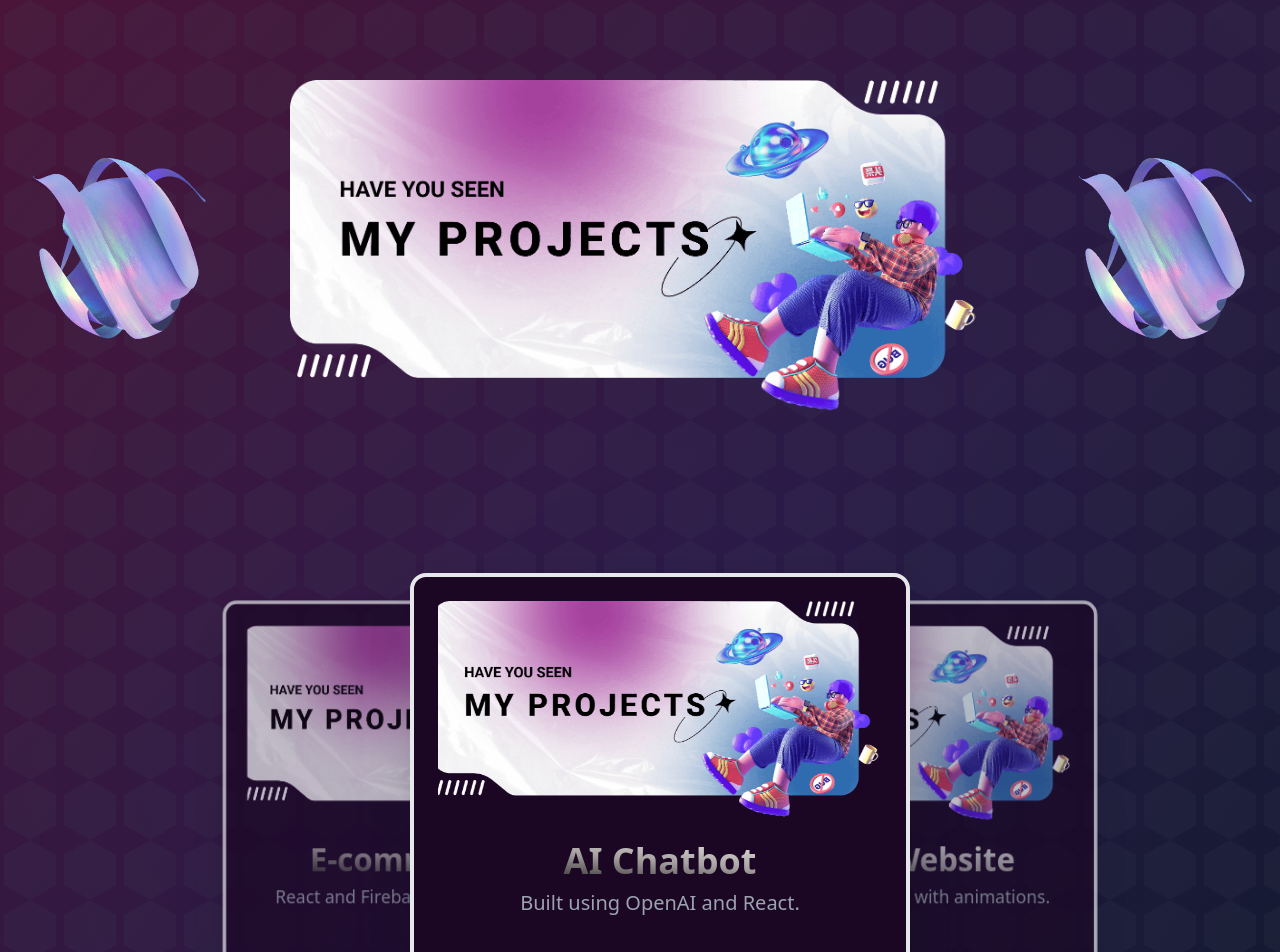
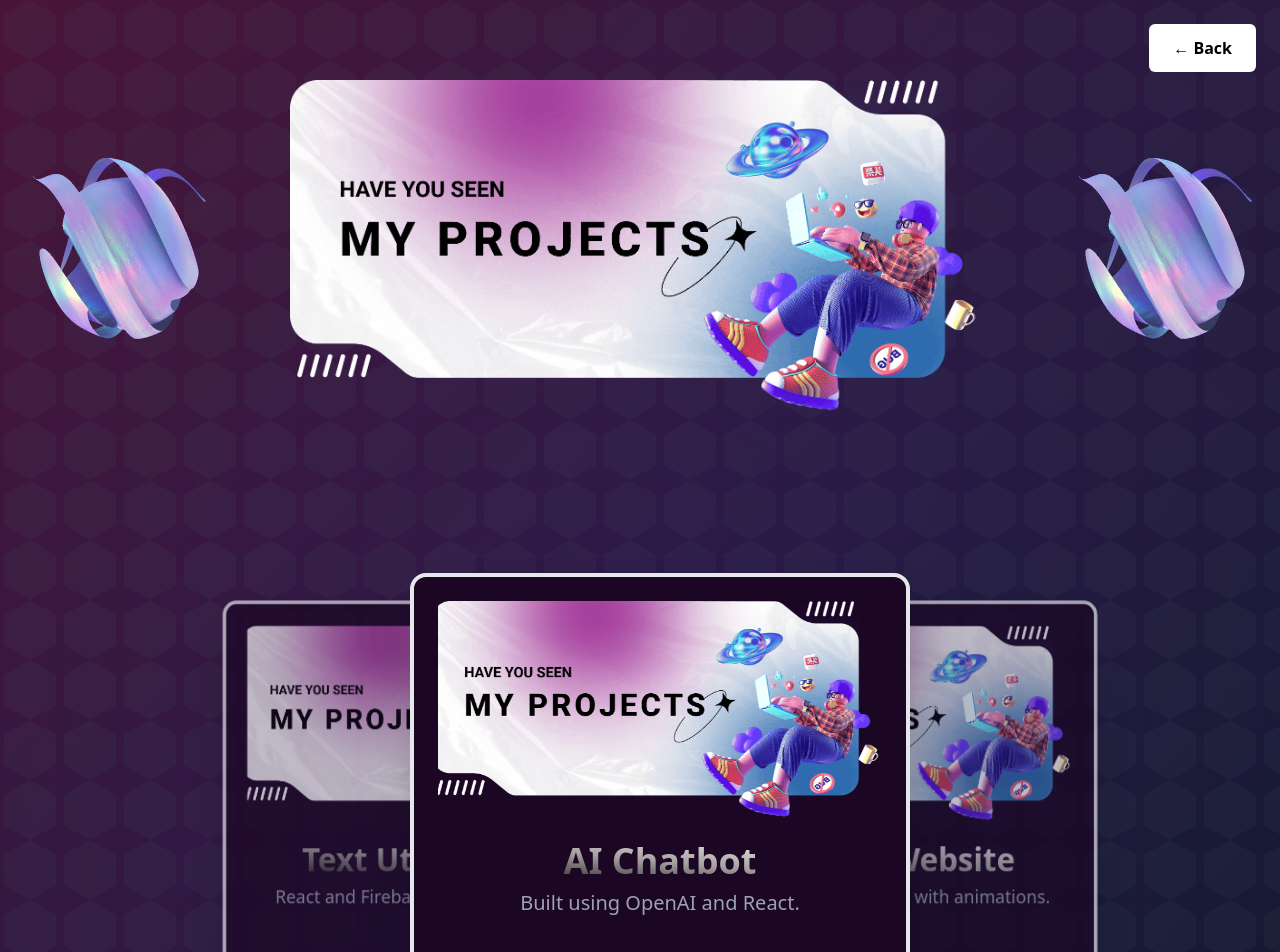
Before and after one commit to Nirmal-blip/PortFolio, a React (Vite) app: page /projects in a window 1280 px wide. Shown: the top 952 px of the page. Built offline with nearby package versions, Linux system fonts and the light colour scheme.

Commit message:
ADDED THE NEW PROJECT

```diff
--- a/package.json
+++ b/package.json
@@ -14,7 +14,7 @@
     "react": "^18.2.0",
     "react-dom": "^18.2.0",
     "react-icons": "^5.5.0",
-    "react-router-dom": "^6.22.1",
+    "react-router-dom": "^6.30.1",
     "typewriter-effect": "^2.22.0"
   },
   "devDependencies": {
--- a/src/App.jsx
+++ b/src/App.jsx
@@ -12,7 +12,6 @@ import Navbar from './components/Navbar';
 import Projects from './components/Projects';
 import Skill from './components/Skill';
 function App() {
-  const [count, setCount] = useState(0);
 
   return (
     <>
--- a/src/components/Footer.jsx
+++ b/src/components/Footer.jsx
@@ -1,9 +1,16 @@
 import "@fortawesome/fontawesome-free/css/all.min.css";
 import React from 'react';
+import { use } from "react";
+import Navbar from "../components/Navbar"
+import {useLocation} from 'react-router-dom'
+export default function Footer() {
+  const location=useLocation();
+  return (
+    <>
 
-export default function Footer() {
-  return (
-    <footer className="relative bg-gradient-to-b from-[#20041e] to-[#100114] text-gray-300 py-16 px-8 overflow-hidden">
+    <footer  className="relative bg-gradient-to-b from-[#20041e] to-[#100114] text-gray-300 py-16 px-8 overflow-hidden">
+
+
       {/* Cyberpunk background elements */}
       <div className="absolute inset-0">
         <div
@@ -134,5 +141,6 @@ export default function Footer() {
         }
       `}</style>
     </footer>
+    </>
   );
 }
--- a/src/components/Navbar.jsx
+++ b/src/components/Navbar.jsx
@@ -27,7 +27,7 @@ const Navbar = () => {
         <ul className="hidden md:flex space-x-2 items-center text-base">
           {[
             { href: '/', label: 'Explore', icon: <FaHome className="h-5 w-5" /> },
-            { href: '#', label: 'Contact Us', icon: <FaEnvelope className="h-5 w-5" /> },
+            { href: '/footer', label: 'Contact Me', icon: <FaEnvelope className="h-5 w-5" /> },
 
           ].map((link, idx) => (
             <li key={idx} className="group relative">
@@ -61,16 +61,16 @@ const Navbar = () => {
             {[
               { href: '#', label: 'Home' },
 
-              { href: '#', label: 'Contact Us' },
+              { href: '/footer', label: 'Contact Me' },
 
             ].map((link, idx) => (
               <li key={idx} className="group relative w-full">
-                <Link
-                  to={link.href}
+                <a
+                  href={link.href}
                   className="block w-full text-white/80 font-medium py-3 px-6 rounded-lg hover:bg-white/5 transition-all duration-300"
                 >
                   {link.label}
-                </Link>
+                </a>
                 <span className="absolute left-1/2 transform -translate-x-1/2 bottom-0 h-0.5 w-3/4 bg-gradient-to-r from-[#ffff] via-[#ffff] to-[#5f5e5e] scale-x-0 group-hover:scale-x-100 transition-transform duration-300"></span>
               </li>
             ))}
--- a/src/components/Projects.jsx
+++ b/src/components/Projects.jsx
@@ -6,6 +6,11 @@ import project1 from '../assets/Project.png';
 import project2 from '../assets/Project.png';
 import project3 from '../assets/Project.png';
 import wavy from '/wavy4.gif';
+import {Link} from 'react-router-dom'
+import { useLocation } from 'react-router-dom';
+
+
+
 //import BG from "../assets/Stars.png"; // Adjust the path as necessary
 const projects = [
   {
@@ -26,9 +31,16 @@ const projects = [
     image: project3,
     link: "https://example.com/ecommerce",
   },
+  {
+    title: "Text Utils website",
+    description: "React and Firebase based shopping app.",
+    image: project3,
+    link: "https://example.com/ecommerce",
+  },
 ];
 
 export default function Projects() {
+  const location = useLocation();
   const [currentIndex, setCurrentIndex] = useState(0);
   const [isAnimating, setIsAnimating] = useState(false);
 
@@ -110,6 +122,17 @@ export default function Projects() {
       }}
     />
   </div>
+
+  {location.pathname==='/projects' && (
+  <Link
+  to="/"
+  className="absolute top-6 right-6 bg-white hover:bg-[#1f0313] text-black text-md hover:border-white hover:border-2 hover:text-white px-6 py-3 rounded-md font-semibold transition-colors duration-300 z-50"
+>
+← Back
+</Link>
+)}
+
+
       {/* Top Images Container */}
       <div className="absolute top-0 left-1/2 transform -translate-x-1/2 md:mt-20  flex items-center space-x-12 pointer-events-none z-8 w-[900px] justify-center">
         {/* Left Image */}
@@ -139,6 +162,7 @@ export default function Projects() {
 
         />
       </div>
+
 
       {/* Carousel Container */}
       <div className="relative w-full md:max-w-[900px] md:h-[650px] max-w[600px] h-[550px] perspective-[1200px] md:mr-40 mr-20 md:mt-80 mt-20 z-10">
@@ -192,6 +216,7 @@ export default function Projects() {
         >
           Previous
         </button>
+
         <button
           onClick={nextCard}
           disabled={isAnimating}
```
Also changed, not shown: 1 other file (tests, documents, lock files or other folders).
